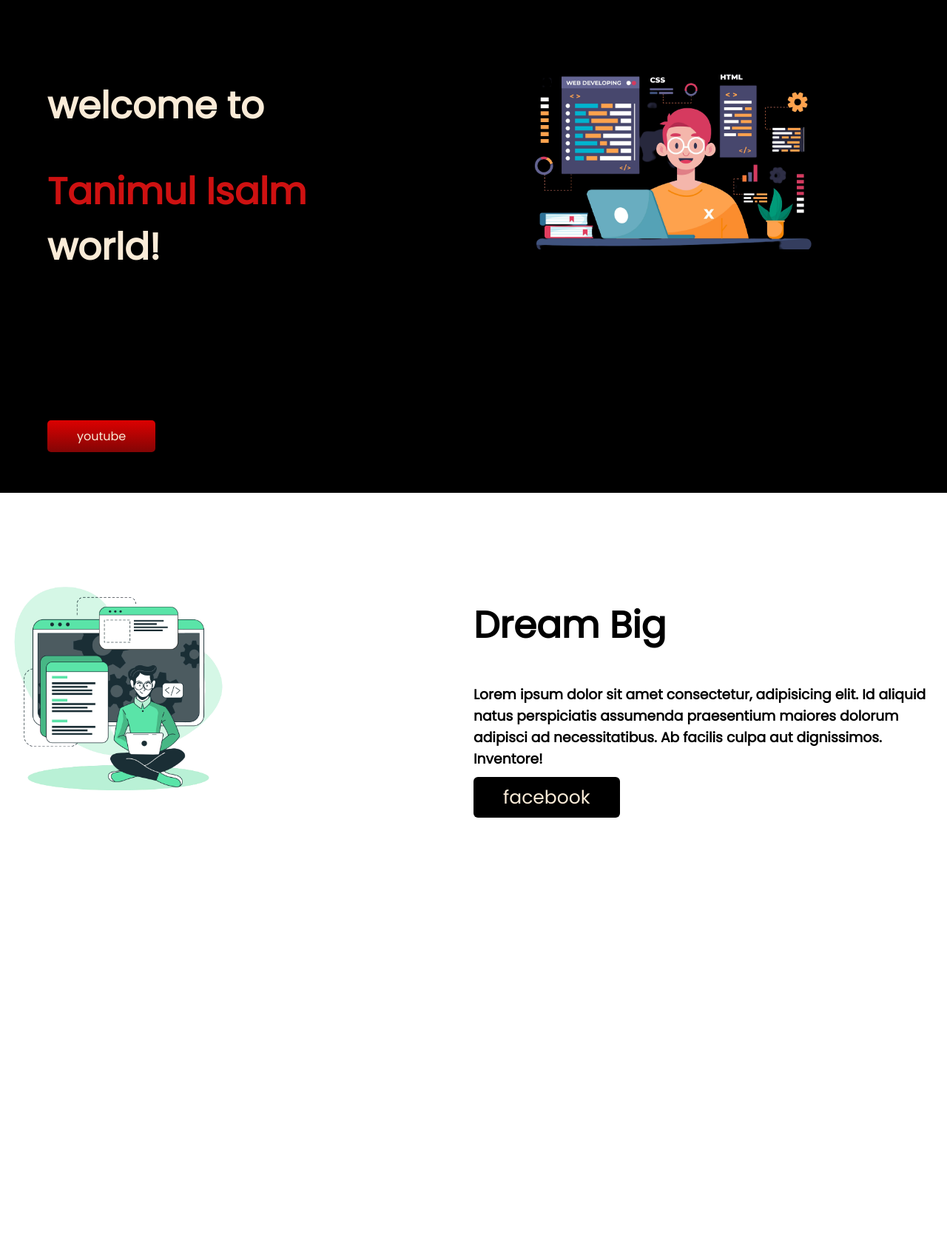
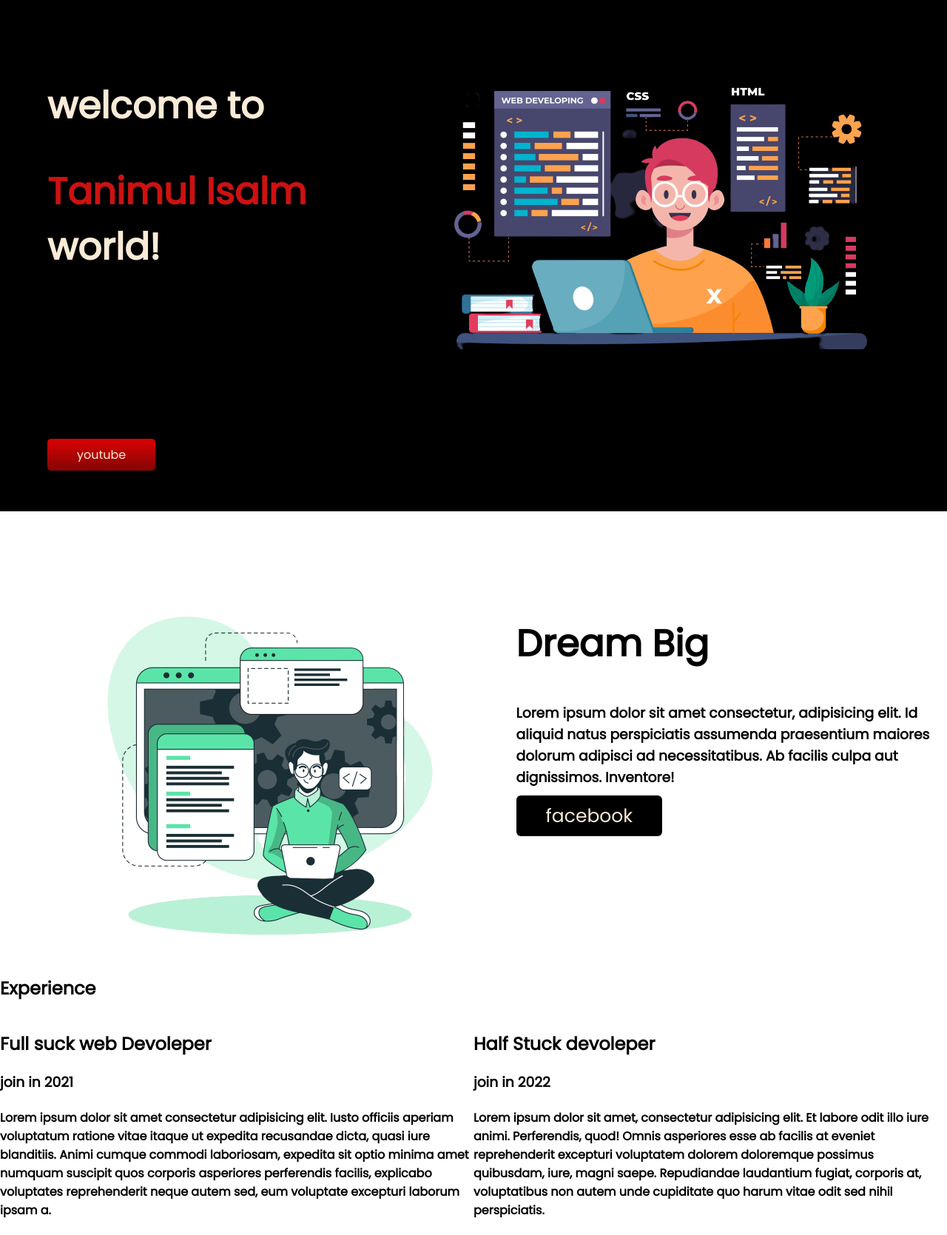
Before and after one commit to Evenbabu/P-HERO-PORTFOLIO, a plain HTML site: page index.html in a window 1280 px wide. Shown: the whole page at 74% size. Before the commit the page ends 1197 px from the top, so only its background shows below. Drawn offline with Linux system fonts and the light colour scheme.

Commit message:
middle section

```diff
--- a/index.html
+++ b/index.html
@@ -15,34 +15,45 @@
 
 <body>
 
-    <section class="top-banar">
-        <div class="header-banar">
-            <h1> welcome to</h1>
-            <h1><span class="welcome-name"> Tanimul Isalm</span> world!</h1>
+    <section class="top-section">
+        <div class="top-section-right top-adjust">
+            <h1 class="top-section-h1"> welcome to</h1>
+            <h1 class="top-section-h1"><span class="tanim-span"> Tanimul Isalm</span> world!</h1>
             <h3> bulding climber train stoper</h3>
             <p>Lorem ipsum dolor sit amet consectetur adipisicing elit. Quisquam cum dolorem minus voluptatibus nisi
                 ullam ipsum aperiam in nobis iste! Eius omnis consequatur odit? Lorem, ipsum dolor sit amet consectetur
                 adipisicing elit</p>
-            <a class="btn" target="_blank" href="https://www.youtube.com/">youtube</a>
+            <a class="top-section-btn" target="_blank" href="https://www.youtube.com/">youtube</a>
         </div>
-        <div class="header-banar"><img src="/images/baner bg.png" alt="images">
+        <div class="top-section-img top-adjust"><img src="/images/baner bg.png" alt="images">
         </div>
     </section>
-    <section class="medal-section">
-        <div class="medal">
+    <section class="middle-section">
+        <div class="middle-section-img middle-adjust">
             <img src="/images/medal bg.png" alt="">
         </div>
-        <div class="medal">
+        <div class="middle-section-left middle-adjust">
             <h1 class="dream">Dream Big</h1>
             <h3 class="dream-description">Lorem ipsum dolor sit amet consectetur, adipisicing elit. Id aliquid natus perspiciatis assumenda
                 praesentium maiores dolorum adipisci ad necessitatibus. Ab facilis culpa aut dignissimos. Inventore!
             </h3>
-            <a class="btn-facebook" target="_blank" href="https://www.facebook.com/">facebook</a>
+            <a class="middle-section-btn" target="_blank" href="https://www.facebook.com/">facebook</a>
         </div>
-
-
-
-
+    </section>
+    <section class="experience-section">
+        <h1>Experience</h1>
+     <div class="experience-container">
+        <div class="experience-section-left experience-adjust">
+            <h1>Full suck web Devoleper</h1>
+            <h3>join in 2021</h3>
+            <h4>Lorem ipsum dolor sit amet consectetur adipisicing elit. Iusto officiis aperiam voluptatum ratione vitae itaque ut expedita recusandae dicta, quasi iure blanditiis. Animi cumque commodi laboriosam, expedita sit optio minima amet numquam suscipit quos corporis asperiores perferendis facilis, explicabo voluptates reprehenderit neque autem sed, eum voluptate excepturi laborum ipsam a.</h4>
+        </div>
+        <div class="experience-section-right experience-adjust">
+            <h1>Half Stuck devoleper</h1>
+            <h3>join in 2022</h3>
+            <h4>Lorem ipsum dolor sit amet, consectetur adipisicing elit. Et labore odit illo iure animi. Perferendis, quod! Omnis asperiores esse ab facilis at eveniet reprehenderit excepturi voluptatem dolorem doloremque possimus quibusdam, iure, magni saepe. Repudiandae laudantium fugiat, corporis at, voluptatibus non autem unde cupiditate quo harum vitae odit sed nihil perspiciatis.</h4>
+        </div>
+     </div>
     </section>
 
 
--- a/style.css
+++ b/style.css
@@ -3,60 +3,49 @@ body {
     padding: 0;
     font-family: 'Poppins', sans-serif;
 }
-
-h1 {
+.top-section-h1{
     color: antiquewhite;
     font-size: 50px;
 }
-
-.welcome-name {
+.tanim-span {
     color: #ce1111;
 }
-
-section {
+.top-section{
     display: flex;
     margin-bottom: 100px;
+    background-color: black;
 }
-
-.header-banar {
+.top-adjust {
     width: 50%;
     padding: 5%;
 }
-
-.header-banar img {
+.top-section-img {
     width: 80%;
 }
-
-.btn {
+.top-section-btn {
     text-decoration: none;
     background-image: linear-gradient(rgb(220, 1, 1), rgb(131, 5, 5));
     color: antiquewhite;
     padding: 10px 40px;
     border-radius: 5px;
-
 }
-
-.top-banar {
-    background-color: black;
-}
-
-.medal-section {
+.middle-section {
     display: flex;
 }
 
 .dream {
     color: black;
+    font-size: 50px;
 }
 
-.medal img {
+.middle-adjust {
     width: 50%;
 }
-
-.medal {
-    width: 50%;
+.middle-section-img{
+    margin-left: 9%;
 }
 
-.btn-facebook {
+.middle-section-btn {
     text-decoration: none;
     background-image: linear-gradient(black, black);
     color: antiquewhite;
@@ -64,3 +53,9 @@ section {
     font-size: 25px;
     border-radius: 6px;
 }
+.experience-container {
+    display: flex;
+}
+.experience-adjust{
+    width: 50%;
+}
```
